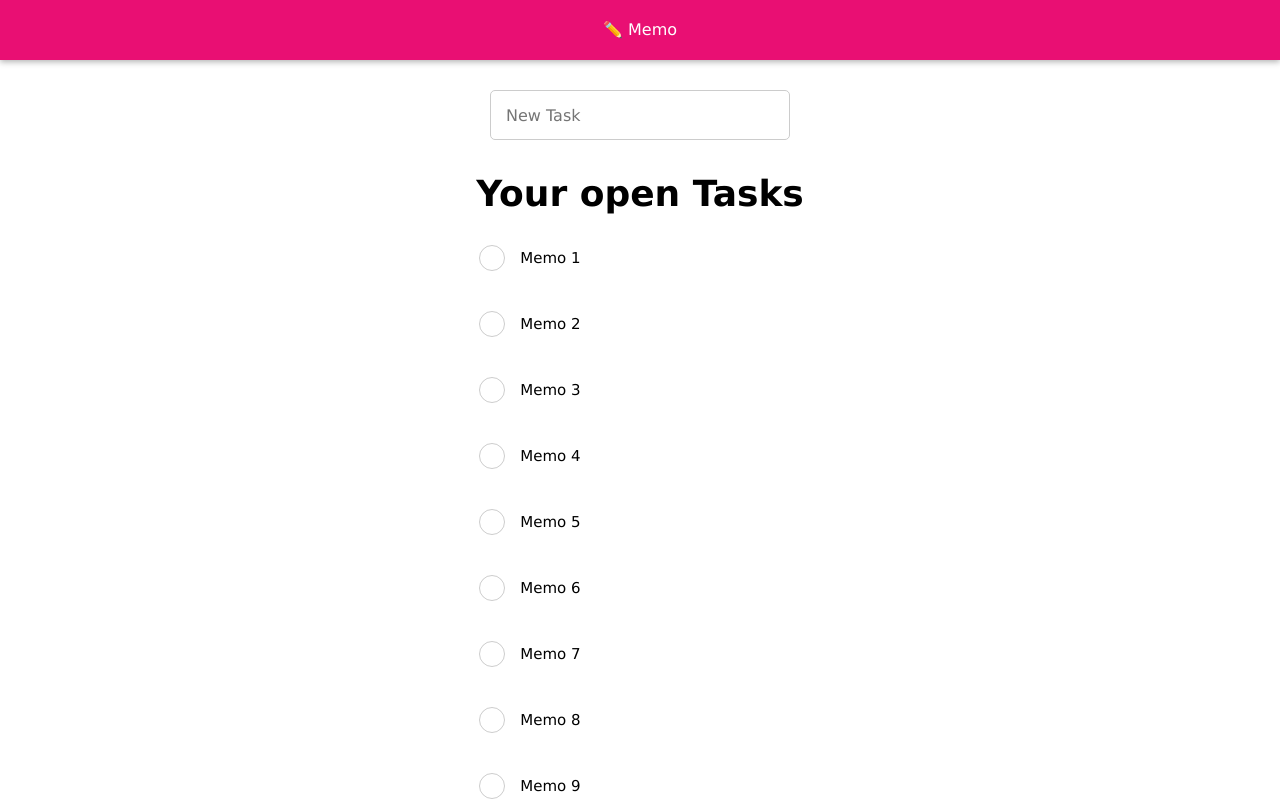
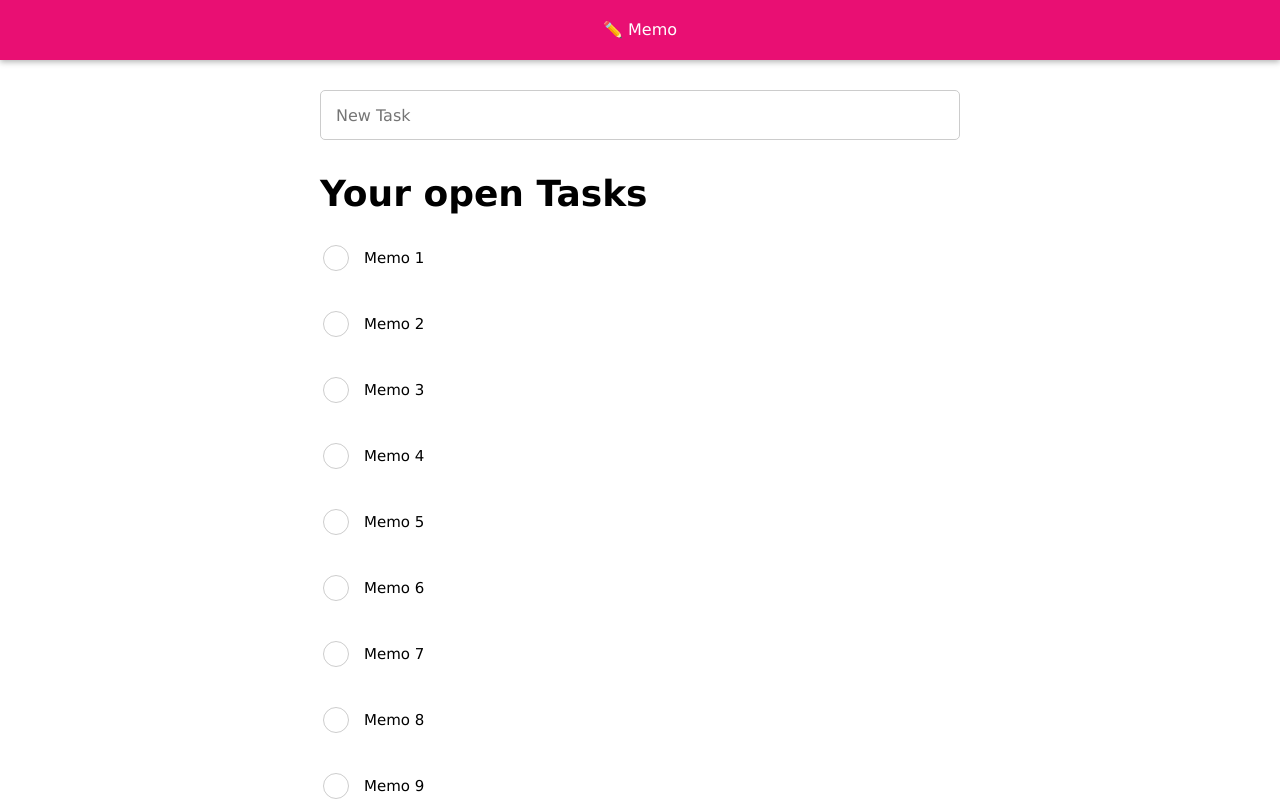
Before and after one commit to markusoelhafen/todo-app-pwa, a React (Create React App) app: page / in a window 1280 px wide. Shown: the top 800 px of the page. Built offline with nearby package versions, Linux system fonts and the light colour scheme.

Commit message:
fix: update css

```diff
--- a/src/components/taskform/taskform.tsx
+++ b/src/components/taskform/taskform.tsx
@@ -9,6 +9,7 @@ export interface TaskFormProps extends InputProps{
 const StyledFormWrapper = styled.form`
   display: flex;
   justify-content: center;
+  width: 50%;
 
   @media (max-width: 720px) {
     position: fixed;
@@ -18,8 +19,6 @@ const StyledFormWrapper = styled.form`
 `;
 
 const StyledInput = styled(Input)`
-  width: 50%;
-
   @media (max-width: 720px) {
     border-radius: 0;
     border: 0;
--- a/src/components/tasklist/tasklist.tsx
+++ b/src/components/tasklist/tasklist.tsx
@@ -9,9 +9,9 @@ export interface TaskListProps {
 
 const StyledTaskContainer = styled.div`
   box-sizing: border-box;
-  display: flex;
-  flex-direction: column;
+  display: block;
   margin-top: 30px;
+  width: 50%;
 
   @media (max-width: 720px) {
     width: 95%;
```
